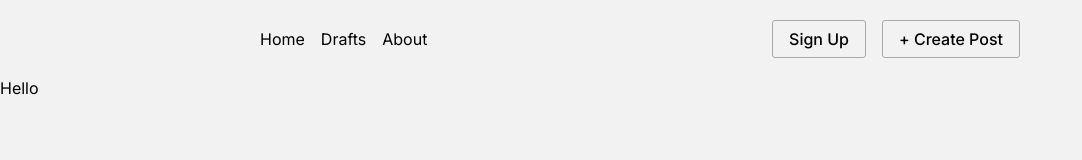
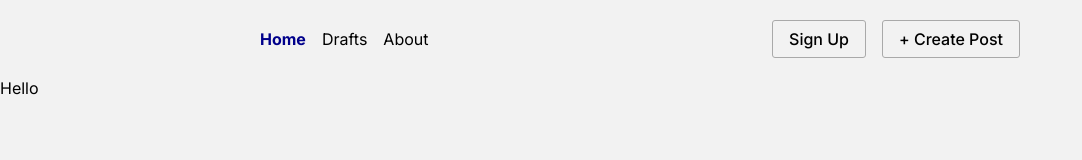
Before and after one commit to reuel5904/nextjs_blog, a Next.js app: page / in a window 1280 px wide. Shown: the top 160 px of the page, without its empty margins (0-1082 px from the left). Built offline with nearby package versions, Linux system fonts and the light colour scheme.

Commit message:
Add data-active attribute to highlight which page user is on in navbar

```diff
--- a/components/Navbar.tsx
+++ b/components/Navbar.tsx
@@ -1,17 +1,27 @@
+"use client"
+
 import Link from "next/link";
+import { usePathname } from "next/navigation";
 import styles from './Navbar.module.css'
 
 export default function Navbar() {
+  const pathname = usePathname();
+  console.log(pathname)
+
+  function isActive(linkPathname: string) {
+    return pathname === linkPathname;
+  }
+
   return (
     <nav>
       <div className={styles.left}>
-        <Link href="/">Home</Link>
-        <Link href="/drafts">Drafts</Link>
-        <Link href="/about">About</Link>
+        <Link href="/" data-active={isActive('/')}>Home</Link>
+        <Link href="/drafts" data-active={isActive('/drafts')}>Drafts</Link>
+        <Link href="/about" data-active={isActive('/about')}>About</Link>
       </div>
       <div className={styles.right}>
-        <Link href="/signup">Sign Up</Link>
-        <Link href="/create">+ Create Post</Link>
+        <Link href="/signup" data-active={isActive('/signup')}>Sign Up</Link>
+        <Link href="/create" data-active={isActive('/create')}>+ Create Post</Link>
       </div>
     </nav>
   )
```
